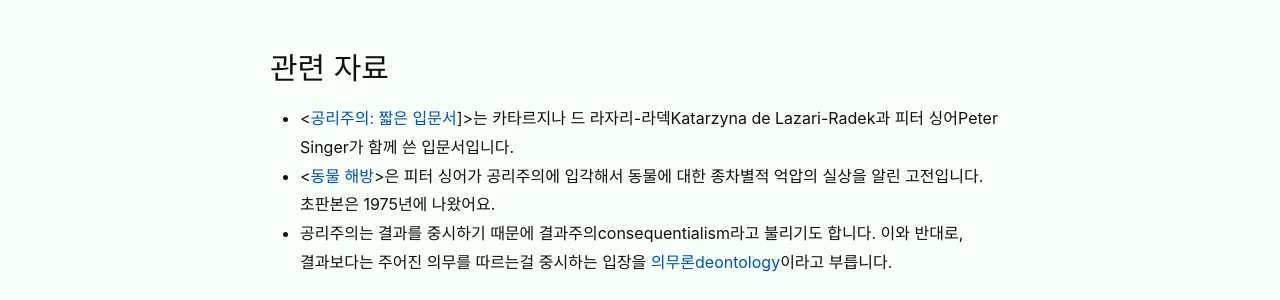
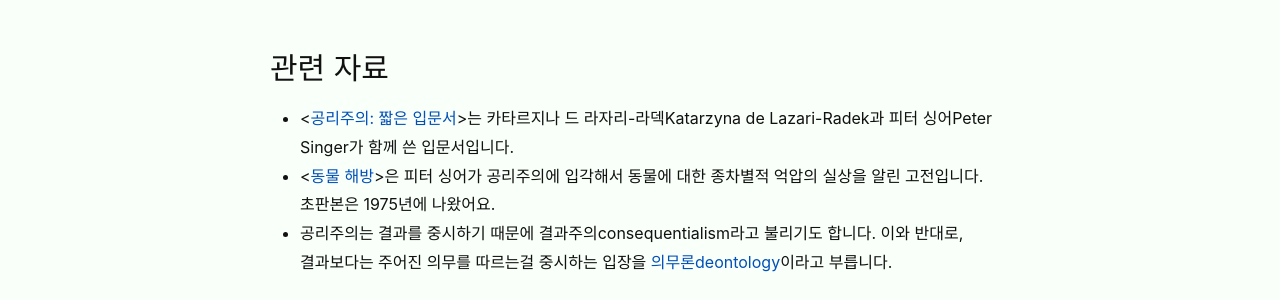
Before and after one commit to veganstudies/veganstudies.github.io, a Jekyll site: the page built from _terms/utilitarianism.md, in a window 1280 px wide. Shown: the part 871-1171 px from the top of the page. Built offline with Jekyll 4.4.1, drawn with Linux system fonts in a browser that asks for light colours.

```diff
--- a/_terms/utilitarianism.md
+++ b/_terms/utilitarianism.md
@@ -18,6 +18,6 @@ title: "공리주의utilitarianism"
 
 ## 관련 자료
 
-* \<[공리주의: 짧은 입문서](/2020/02/01/utilitarianism-a-very-short-introduction.html)]\>는 카타르지나 드 라자리-라덱Katarzyna de Lazari-Radek과 피터 싱어Peter Singer가 함께 쓴 입문서입니다.
+* \<[공리주의: 짧은 입문서](/2020/02/01/utilitarianism-a-very-short-introduction.html)\>는 카타르지나 드 라자리-라덱Katarzyna de Lazari-Radek과 피터 싱어Peter Singer가 함께 쓴 입문서입니다.
 * \<[동물 해방](/2019/07/28/animal-liberation.html)\>은 피터 싱어가 공리주의에 입각해서 동물에 대한 종차별적 억압의 실상을 알린 고전입니다. 초판본은 1975년에 나왔어요.
 * 공리주의는 결과를 중시하기 때문에 결과주의consequentialism라고 불리기도 합니다. 이와 반대로, 결과보다는 주어진 의무를 따르는걸 중시하는 입장을 [의무론deontology](/terms/deontology.html)이라고 부릅니다.
```
